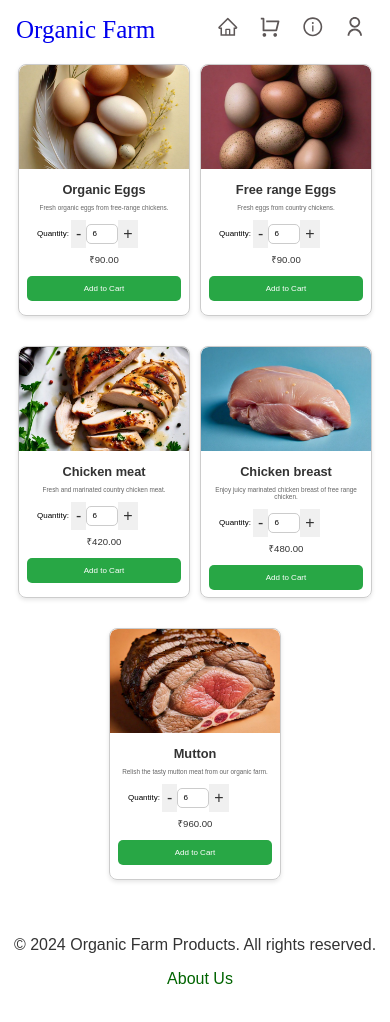
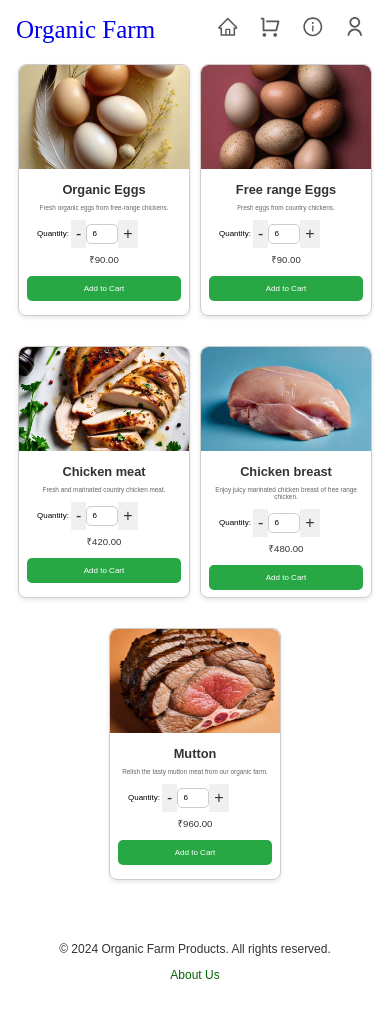
Before and after one commit to Manikanta954/organic-farm-products-webapp, a React (Create React App) app: page / in a window 390 px wide. Shown: the top 1022 px of the page. Built offline with nearby package versions, Linux system fonts and the light colour scheme; no server answers.

Commit message:
made footer responsive.

```diff
--- a/src/styles/Footer.css
+++ b/src/styles/Footer.css
@@ -20,3 +20,33 @@
 .footer-content a:hover {
   text-decoration: underline;
 }
+
+/* Responsive design for tablets and mobile devices */
+@media (max-width: 768px) {
+  .footer {
+    padding: 15px 0;
+  }
+
+  .footer-content {
+    font-size: 14px;
+  }
+
+  .footer-content a {
+    margin-left: 5px;
+  }
+}
+
+@media (max-width: 480px) {
+  .footer {
+    padding: 20px 0;
+  }
+
+  .footer-content {
+    font-size: 12px;
+  }
+
+  .footer-content a {
+    display: block;
+    margin: 5px 0;
+  }
+}
--- a/src/styles/Navbar.css
+++ b/src/styles/Navbar.css
@@ -56,7 +56,7 @@
 
   .navbar-links a {
     margin-left: 20px; /* Adjust margin for links */
-    font-size: 1.125rem; /* Decrease font size for tablets */
+    font-size: 1.9rem; /* Decrease font size for tablets */
   }
 
   .navbar-profile-pic {
```
